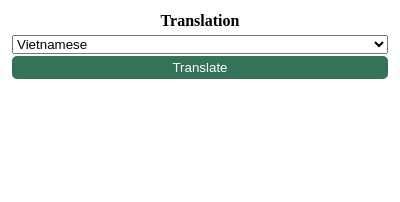
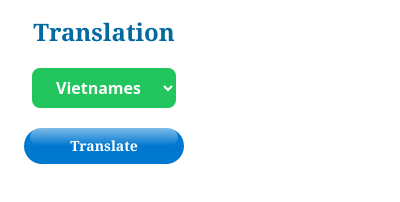
Before and after one commit to thiencode/translate-subtitle, a browser extension: page popup.html in a window 400 px wide. Drawn offline with Linux system fonts and the light colour scheme.

Commit message:
fix html

```diff
--- /dev/null
+++ b/input.css
@@ -0,0 +1,3 @@
+@tailwind base;
+@tailwind components;
+@tailwind utilities;
--- /dev/null
+++ b/package.json
@@ -0,0 +1,5 @@
+{
+  "devDependencies": {
+    "tailwindcss": "^3.3.2"
+  }
+}
--- a/popup.html
+++ b/popup.html
@@ -5,14 +5,34 @@
     <meta charset="UTF-8">
     <meta http-equiv="X-UA-Compatible" content="IE=edge">
     <meta name="viewport" content="width=device-width, initial-scale=1.0">
+    <link href="./dist/output.css" rel="stylesheet">
     <title>Document</title>
+    <style>
+        #translateBtn::before {
+            background-color: initial;
+            background-image: linear-gradient(#fff 0, rgba(255, 255, 255, 0) 100%);
+            border-radius: 125px;
+            content: "";
+            height: 50%;
+            left: 4%;
+            opacity: .5;
+            position: absolute;
+            top: 0;
+            transition: all .3s;
+            width: 92%;
+        }
+
+        #translateBtn:hover, #lang:hover {
+            box-shadow: rgba(255, 255, 255, .2) 0 3px 15px inset, rgba(0, 0, 0, .1) 0 3px 5px, rgba(0, 0, 0, .1) 0 10px 13px;
+            transform: scale(1.05);
+        }
+    </style>
 </head>
 
 <body>
-    <div style="padding: 4px; display: flex; flex-direction: column;">
-        <span style="text-align: center; font-size: medium; font-weight: bold; margin-bottom: 5px;"> Translation
-            </span>
-        <select id="lang">
+    <div class="flex flex-col p-4 w-52 antialiased items-center">
+        <span class="text-center text-2xl font-bold font-serif text-sky-700"> Translation</span>
+        <select id="lang" class="my-5 bg-green-500 rounded-lg py-2 p-5 text-white font-bold w-36 cursor-pointer focus-visible:outline-none">
             <option value="vi">Vietnamese</option>
             <option value="tr">Turkish</option>
             <option value="en">English</option>
@@ -46,37 +66,8 @@
             <option value="th">Thai</option>
         </select>
         <button id="translateBtn"
-            style="margin-top: 2px; background-color: #337357; color: white; outline: none; border-radius: 5px; border: none; padding: 4px; cursor: pointer;">
-            Translate</button>
-
-        <!-- <div style="
-                display: flex;
-                flex-direction: column;
-                flex: 1;
-                margin-top: 10px;
-            ">
-            <span style="font-size: medium; font-weight: bold; text-align: center;">Contact</span>
-            <span style="font-size: small;">
-                <a href="
-                https://github.com/mucahit-sahin
-                " target="_blank"
-                    style="display: flex; flex-direction: row; border: none; border-radius: 5px; padding: 2px;">
-                    <img src="https://github.githubassets.com/images/modules/logos_page/GitHub-Mark.png"
-                        style="width: 20px; height: 20px; margin-right: 5px;">
-                    <span style="font-size: small;">mucahit-sahin</span>
-                </a>
-            </span>
-            <span style="font-size: small;">
-                <a href="
-                https://www.buymeacoffee.com/mucahitsahin
-                " target="_blank"
-                    style="display: flex; flex-direction: row; border: none; border-radius: 5px; padding: 4px; background-color: #ff6937; text-decoration: none; color: white;">
-                    <span style="font-size: small; text-align: center; width: 100%;">Buy me a coffee</span>
-                </a>
-            </span>
-        </div> -->
-    </div>
-    <script src="/popup.js"></script>
+            class="bg-[#0078d0] text-white cursor-pointer border-radis rounded-[56px] inline-block py-2 px-7 font-serif text-sm font-semibold text-center transition-all touch-manipulation outline-0 w-40 relative">Translate</button>
+        <script src="/popup.js"></script>
 </body>
 
 </html>
--- /dev/null
+++ b/tailwind.config.js
@@ -0,0 +1,8 @@
+/** @type {import('tailwindcss').Config} */
+module.exports = {
+  content: ["./**/*.{html,js}"],
+  theme: {
+    extend: {},
+  },
+  plugins: [],
+}
```
Also changed, not shown: README.md, dist/output.css (added), images/example-image1.png (deleted), images/extension.png (deleted), 2 other files.
